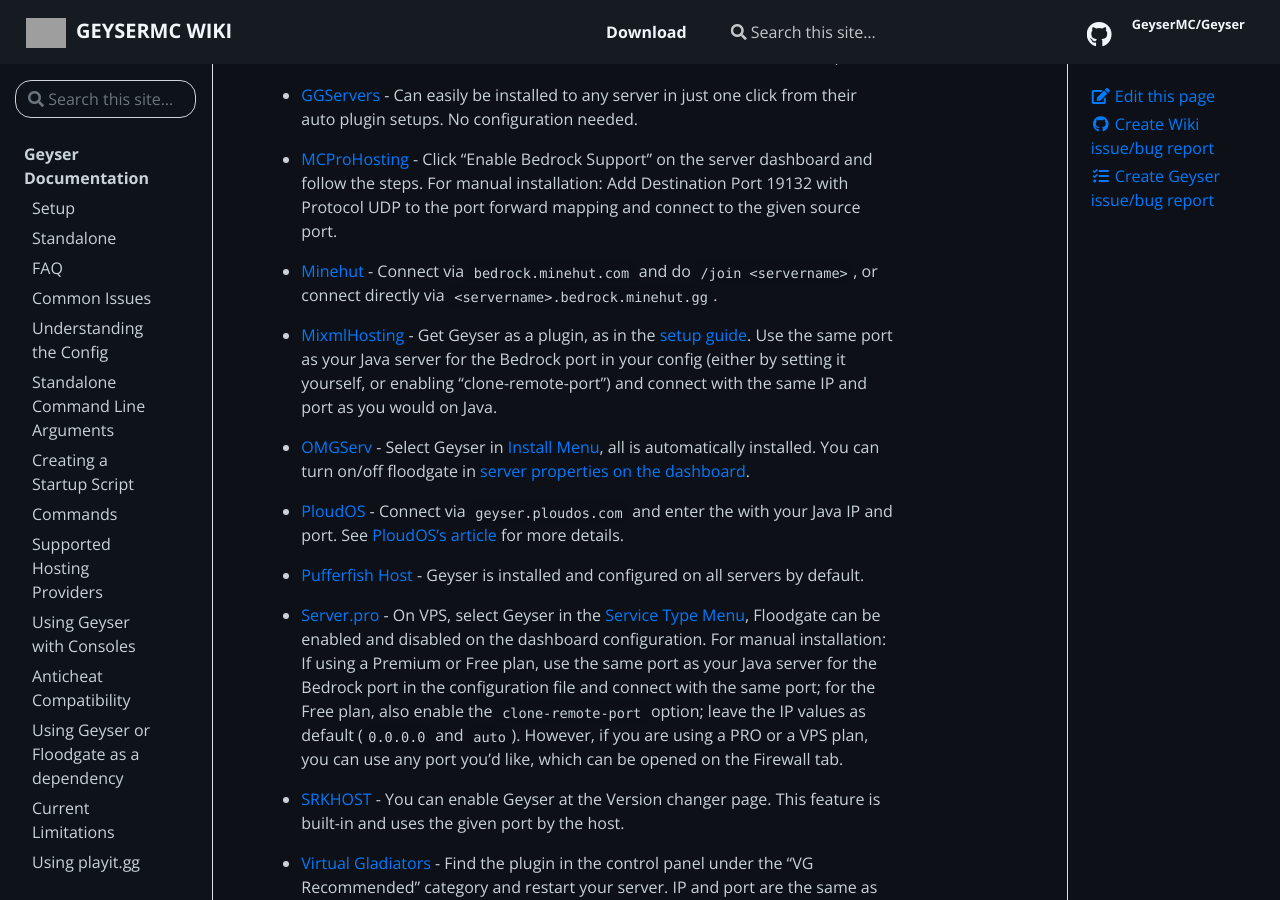
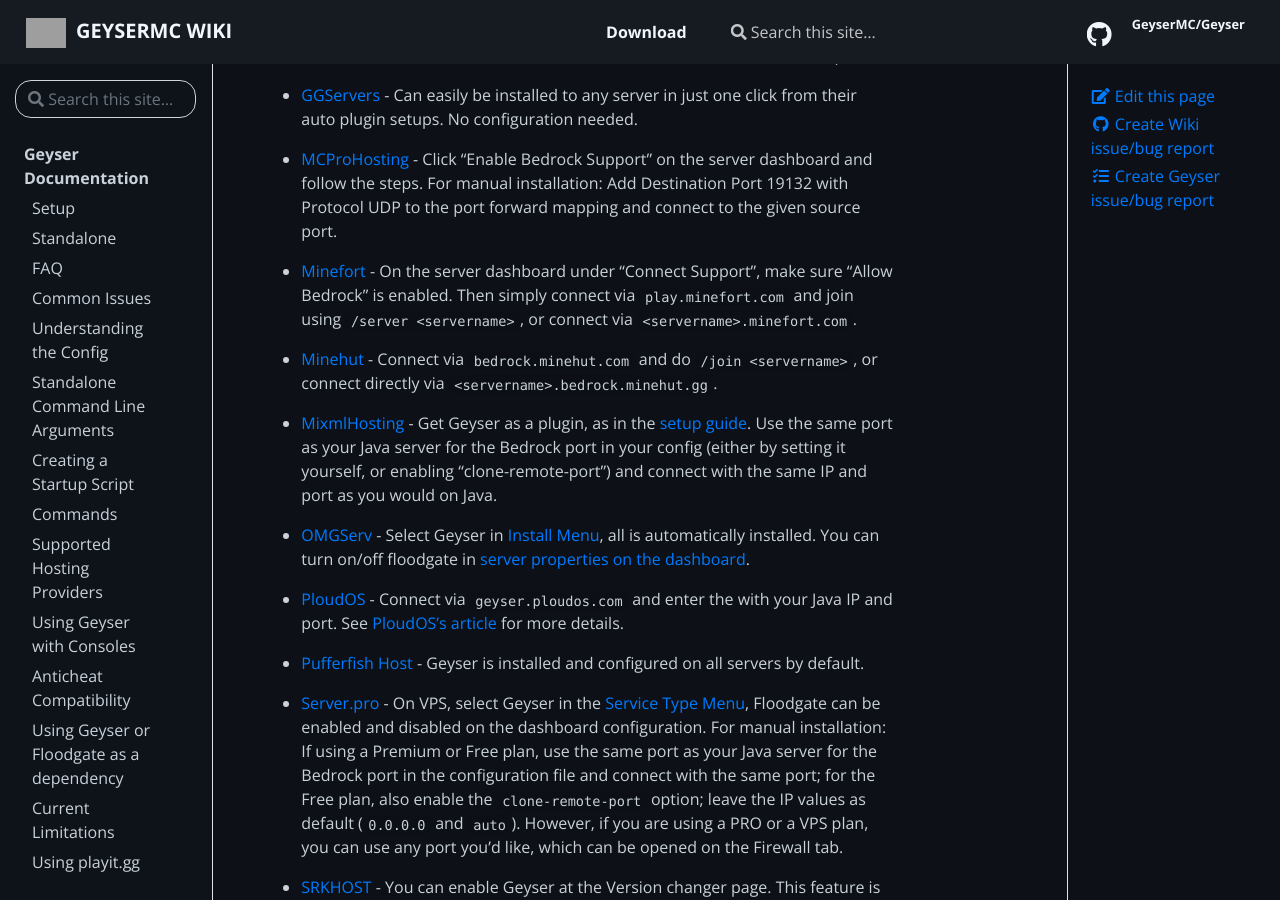
Before and after one commit to GeyserMC/GeyserWiki, a Jekyll site: the page built from _docs/geyser/supported-hosting-providers.md, in a window 1280 px wide and 900 px high, scrolled down 1039 px. Built offline with Jekyll 4.4.1, drawn with Linux system fonts in a browser that asks for light colours; grey boxes are pictures that could not be loaded.

Commit message:
Add Minefort to the list of hosting providers (#134)

```diff
--- a/_data/providers.json
+++ b/_data/providers.json
@@ -47,6 +47,11 @@
       "name": "MCProHosting",
       "url": "https://mcprohosting.com/",
       "description": "Click \"Enable Bedrock Support\" on the server dashboard and follow the steps. For manual installation: Add Destination Port 19132 with Protocol UDP to the port forward mapping and connect to the given source port."
+    },
+    {
+      "name": "Minefort",
+      "url": "https://minefort.com/",
+      "description": "On the server dashboard under \"Connect Support\", make sure \"Allow Bedrock\" is enabled. Then simply connect via `play.minefort.com` and join using `/server <servername>`, or connect via `<servername>.minefort.com`."
     },
     {
       "name": "Minehut",
```
